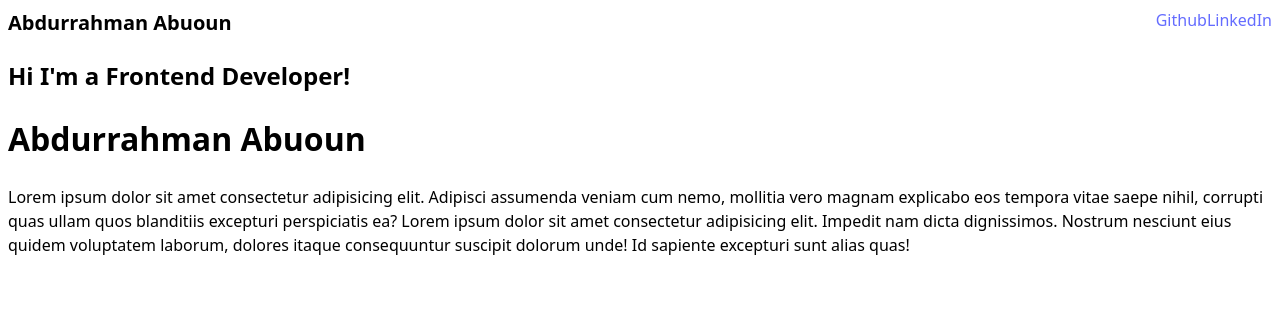
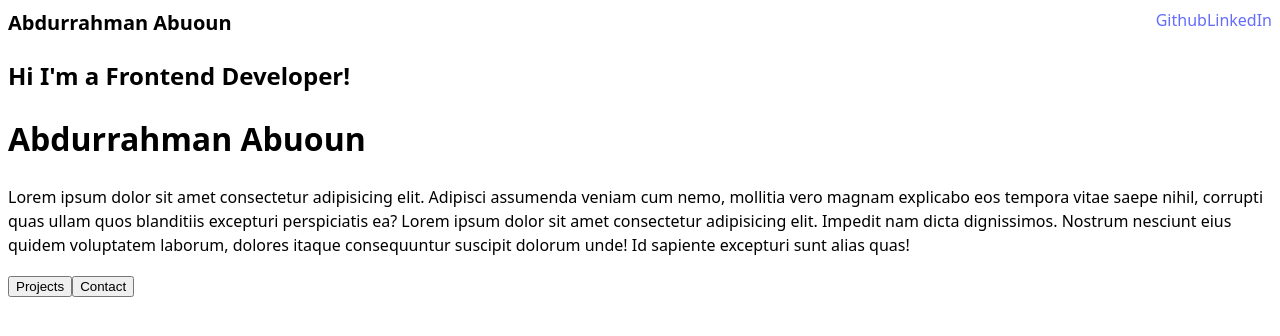
Before and after one commit to abdurman1/myportfolio, a React (Vite) app: page / in a window 1280 px wide. Shown: the top 336 px of the page. Built offline with nearby package versions, Linux system fonts and the light colour scheme.

Commit message:
May 16, 2025, 1:23 PM

```diff
--- a/src/App.jsx
+++ b/src/App.jsx
@@ -19,6 +19,8 @@ function App() {
         <h2>Hi I'm a Frontend Developer!</h2>
         <h1>Abdurrahman Abuoun</h1>
         <p>Lorem ipsum dolor sit amet consectetur adipisicing elit. Adipisci assumenda veniam cum nemo, mollitia vero magnam explicabo eos tempora vitae saepe nihil, corrupti quas ullam quos blanditiis excepturi perspiciatis ea? Lorem ipsum dolor sit amet consectetur adipisicing elit. Impedit nam dicta dignissimos. Nostrum nesciunt eius quidem voluptatem laborum, dolores itaque consequuntur suscipit dolorum unde! Id sapiente excepturi sunt alias quas!</p>
+        <button><a href="#"></a>Projects</button>
+        <button><a href="#"></a>Contact</button>
       </div>
     </>
   )
```
